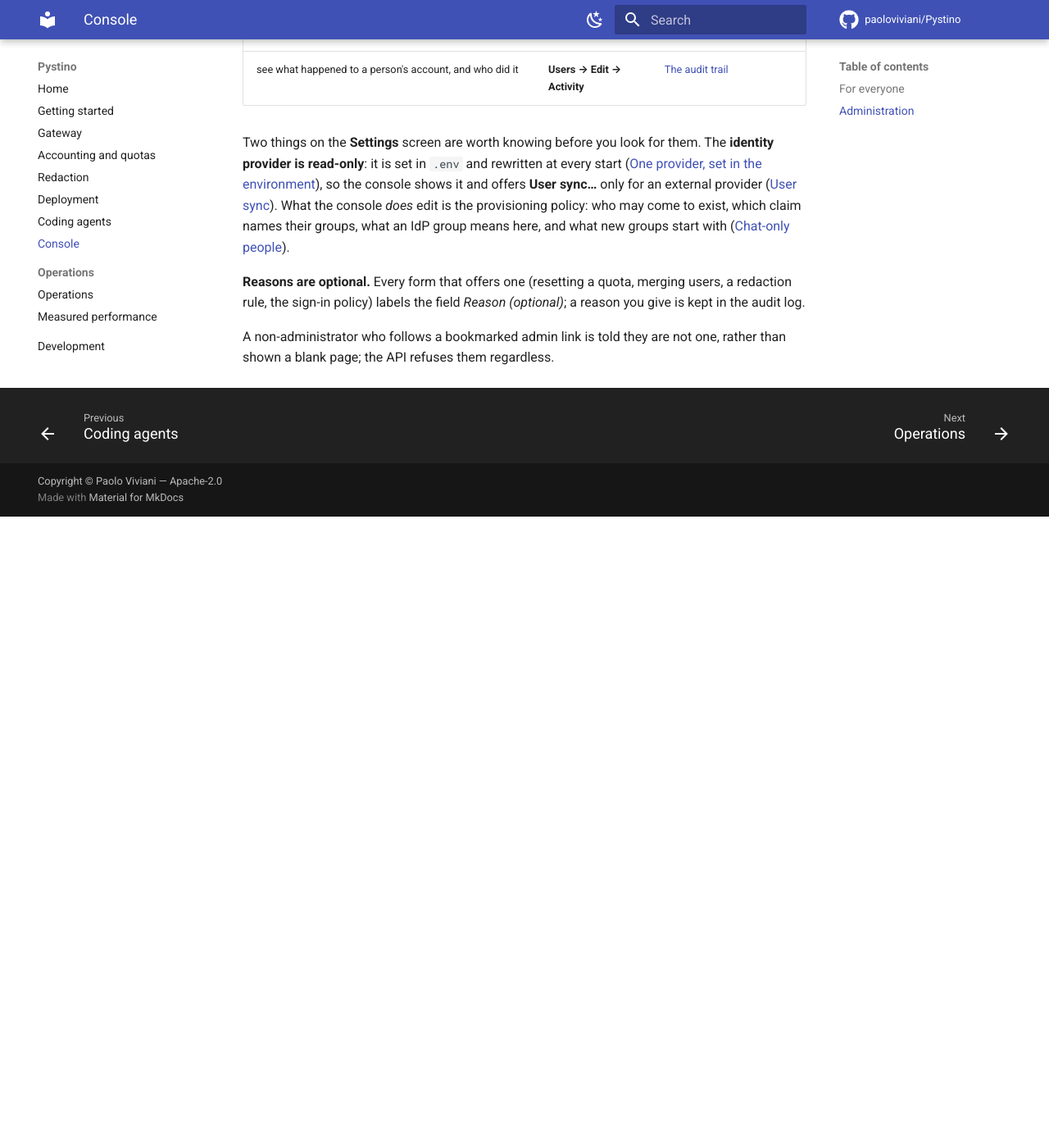
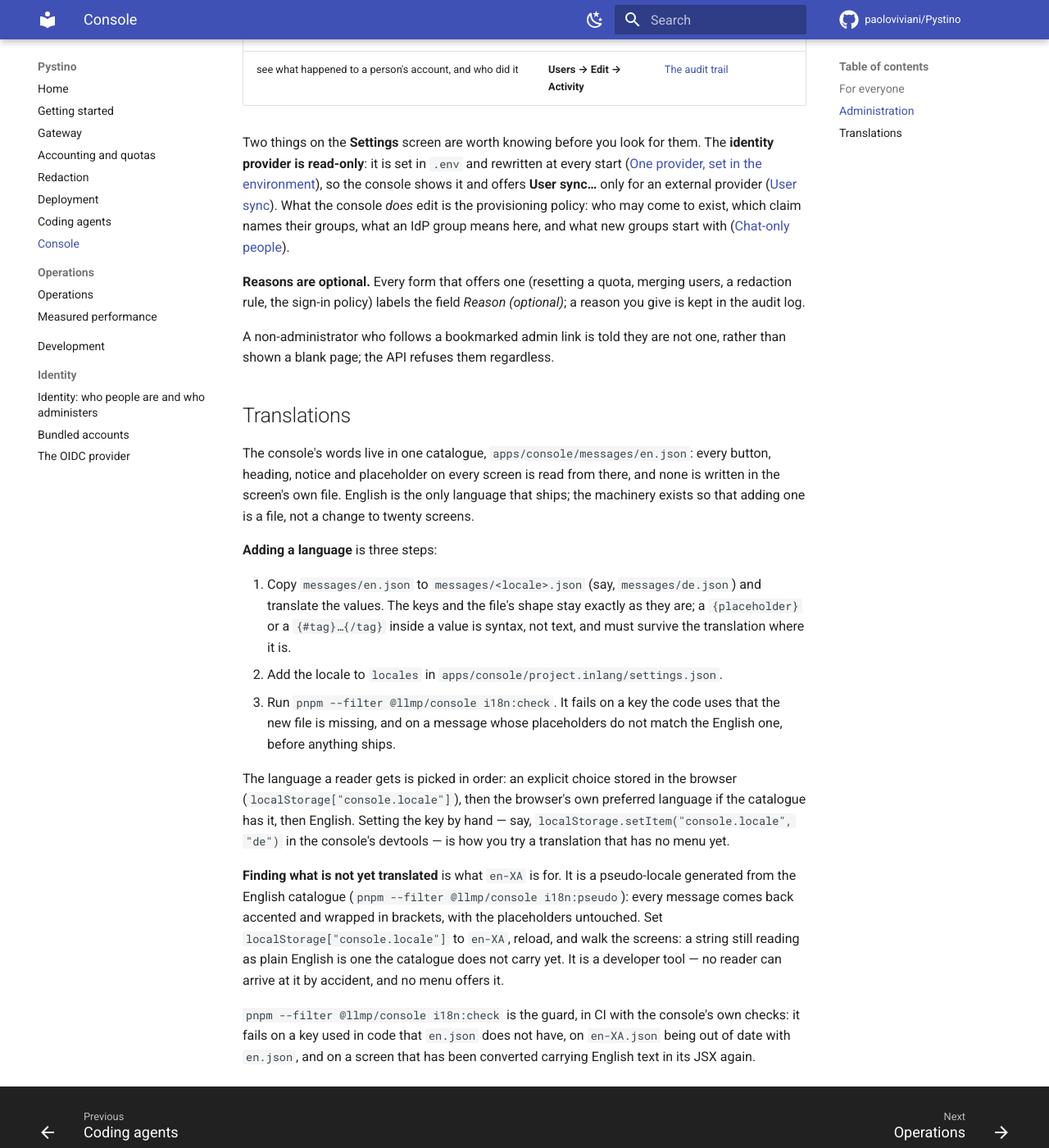
Before and after one commit to paoloviviani/Pystino, an MkDocs documentation site: the page built from docs/console.md, in a window 1280 px wide and 1400 px high, scrolled down 1619 px. Shown: the whole window at 82% size. Built offline with MkDocs 1.6.1 and Material for MkDocs 9.7.7, drawn with Linux system fonts in a browser that asks for light colours; comment, search, counter and statistics services are not loaded; before the commit the page ends 2249 px from its top, so only the background shows below that.

Commit message:
docs: how to add a console language, and how to find what is not translated
The catalogue is in place and every screen reads from it, which makes this the
page that says so: copy en.json, translate the values with the placeholders and
tags intact, add the locale to the settings, and let i18n:check say what a new
file is missing.

It also documents the two things a developer needs that a reader never sees:
that `localStorage["console.locale"]` is how a language without a menu is
tried, and that en-XA is the lens for finding what a translation would leave
behind — a screen walked in en-XA shows its unconverted strings as plain
English among the accented, bracketed ones.

```diff
--- a/docs/console.md
+++ b/docs/console.md
@@ -52,3 +52,42 @@ users, a redaction rule, the sign-in policy) labels the field *Reason
 
 A non-administrator who follows a bookmarked admin link is told they are not
 one, rather than shown a blank page; the API refuses them regardless.
+
+## Translations
+
+The console's words live in one catalogue, `apps/console/messages/en.json`:
+every button, heading, notice and placeholder on every screen is read from
+there, and none is written in the screen's own file. English is the only
+language that ships; the machinery exists so that adding one is a file, not a
+change to twenty screens.
+
+**Adding a language** is three steps:
+
+1. Copy `messages/en.json` to `messages/<locale>.json` (say, `messages/de.json`)
+   and translate the values. The keys and the file's shape stay exactly as they
+   are; a `{placeholder}` or a `{#tag}…{/tag}` inside a value is syntax, not
+   text, and must survive the translation where it is.
+2. Add the locale to `locales` in `apps/console/project.inlang/settings.json`.
+3. Run `pnpm --filter @llmp/console i18n:check`. It fails on a key the code uses
+   that the new file is missing, and on a message whose placeholders do not
+   match the English one, before anything ships.
+
+The language a reader gets is picked in order: an explicit choice stored in the
+browser (`localStorage["console.locale"]`), then the browser's own preferred
+language if the catalogue has it, then English. Setting the key by hand — say,
+`localStorage.setItem("console.locale", "de")` in the console's devtools — is
+how you try a translation that has no menu yet.
+
+**Finding what is not yet translated** is what `en-XA` is for. It is a
+pseudo-locale generated from the English catalogue
+(`pnpm --filter @llmp/console i18n:pseudo`): every message comes back accented
+and wrapped in brackets, with the placeholders untouched. Set
+`localStorage["console.locale"]` to `en-XA`, reload, and walk the screens: a
+string still reading as plain English is one the catalogue does not carry yet.
+It is a developer tool — no reader can arrive at it by accident, and no menu
+offers it.
+
+`pnpm --filter @llmp/console i18n:check` is the guard, in CI with the console's
+own checks: it fails on a key used in code that `en.json` does not have, on
+`en-XA.json` being out of date with `en.json`, and on a screen that has been
+converted carrying English text in its JSX again.
```
